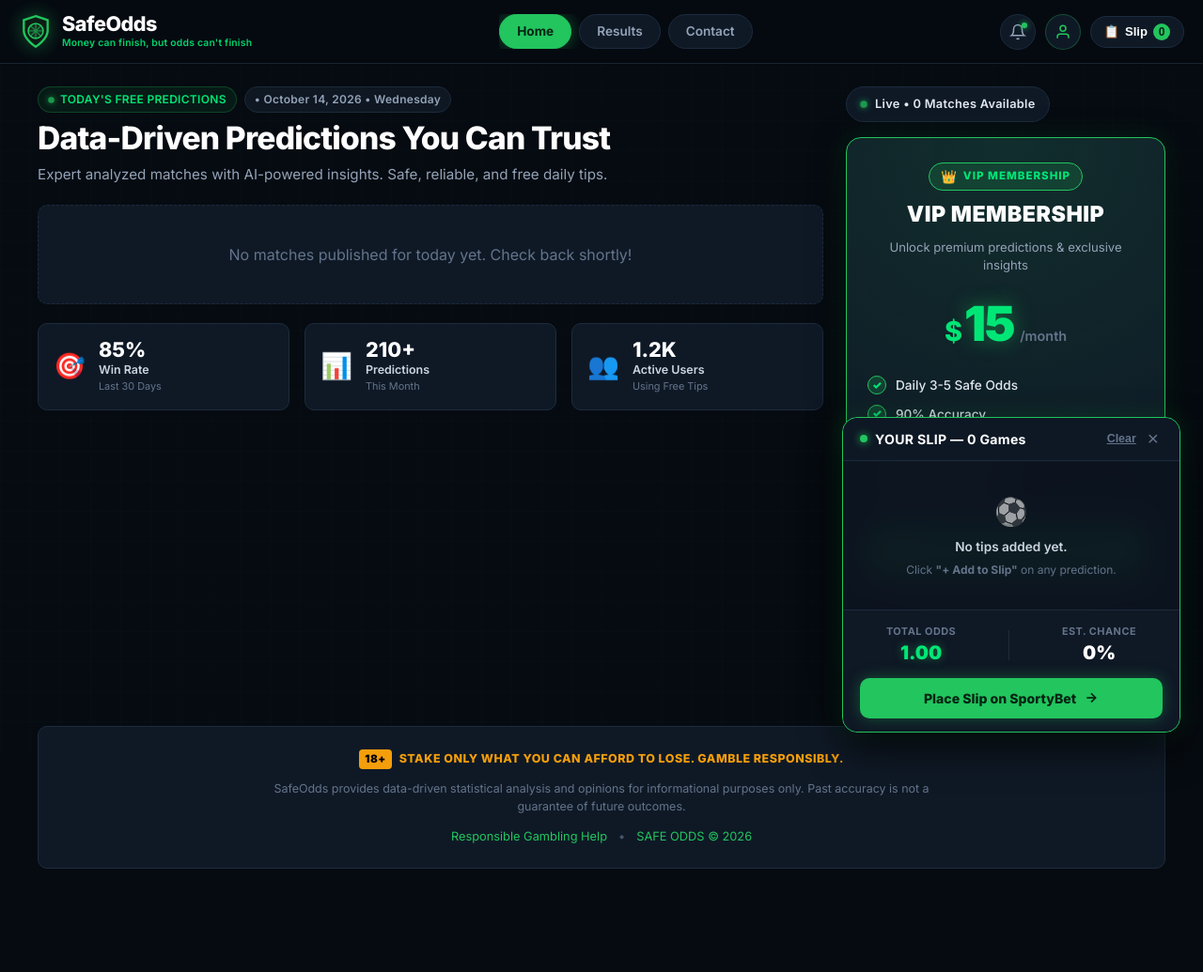
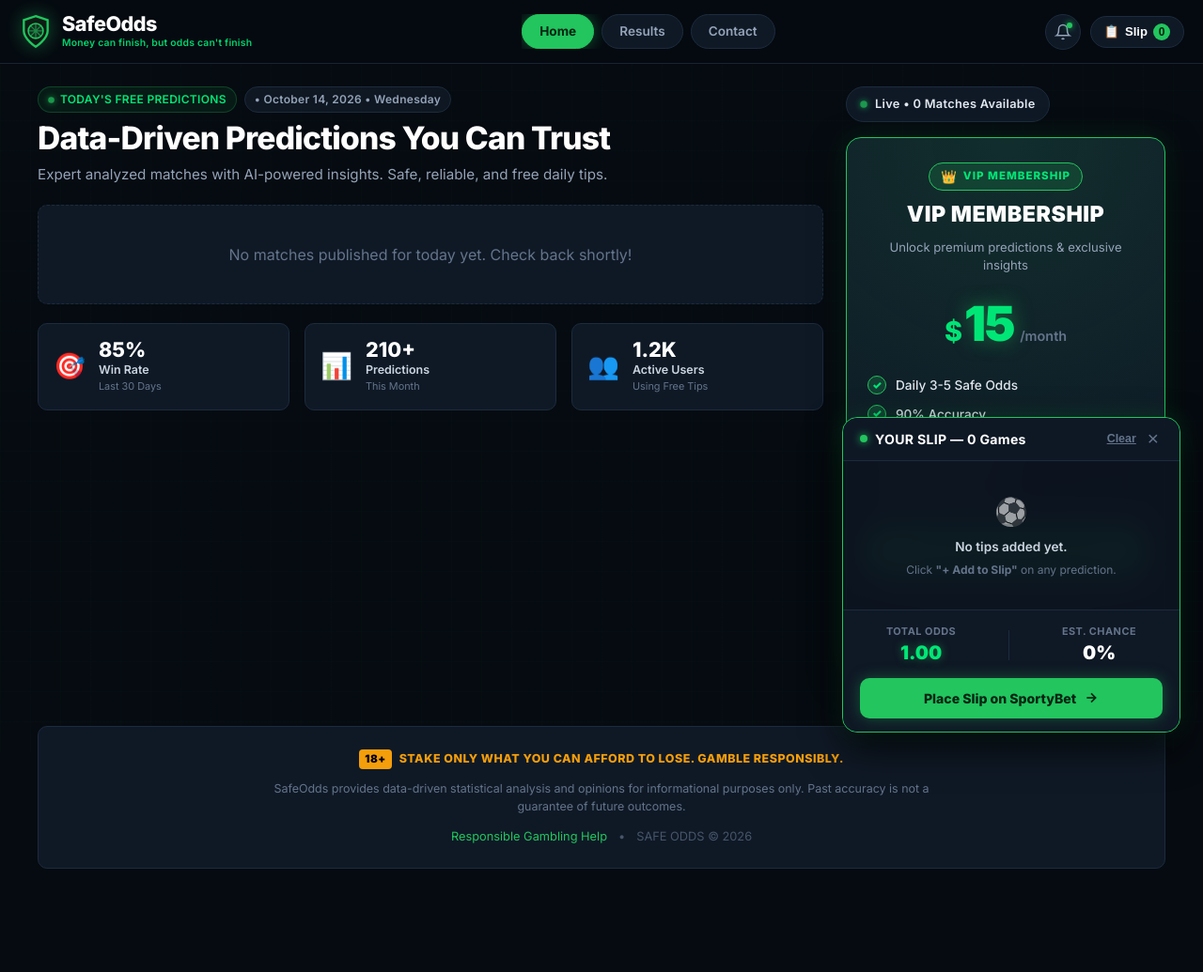
Before and after one commit to Nechechi123/Safe-Odds, a Django app: page / in a window 1280 px wide. Shown: the whole page at 94% size. Run offline with Django 5.2, Linux system fonts and the light colour scheme; data comes from the database, SQL or seed files in the repository; data that the repository does not hold is empty.

Commit message:
fix(ui): remove public links to Django admin login from navbar and footer

```diff
--- a/matches/templates/matches/base.html
+++ b/matches/templates/matches/base.html
@@ -50,12 +50,6 @@
                     </svg>
                     <span class="notification-dot"></span>
                 </button>
-                <a href="/admin/" class="icon-btn profile-btn" title="Admin Dashboard" aria-label="Admin">
-                    <svg width="18" height="18" viewBox="0 0 24 24" fill="none" stroke="currentColor" stroke-width="2">
-                        <path d="M20 21v-2a4 4 0 0 0-4-4H8a4 4 0 0 0-4 4v2"></path>
-                        <circle cx="12" cy="7" r="4"></circle>
-                    </svg>
-                </a>
                 <button id="toggleSlipBtn" class="slip-toggle-pill" title="Toggle Bet Slip">
                     <span class="slip-pill-icon">📋</span>
                     <span class="slip-pill-text">Slip</span>
@@ -130,7 +124,7 @@
             <div class="footer-links">
                 <a href="https://www.responsiblegambling.org" target="_blank" rel="noopener">Responsible Gambling Help</a>
                 <span>&bull;</span>
-                <a href="/admin/" title="Admin Dashboard">SAFE ODDS &copy; {% now "Y" %}</a>
+                <span>SAFE ODDS &copy; {% now "Y" %}</span>
             </div>
         </div>
     </footer>
```
